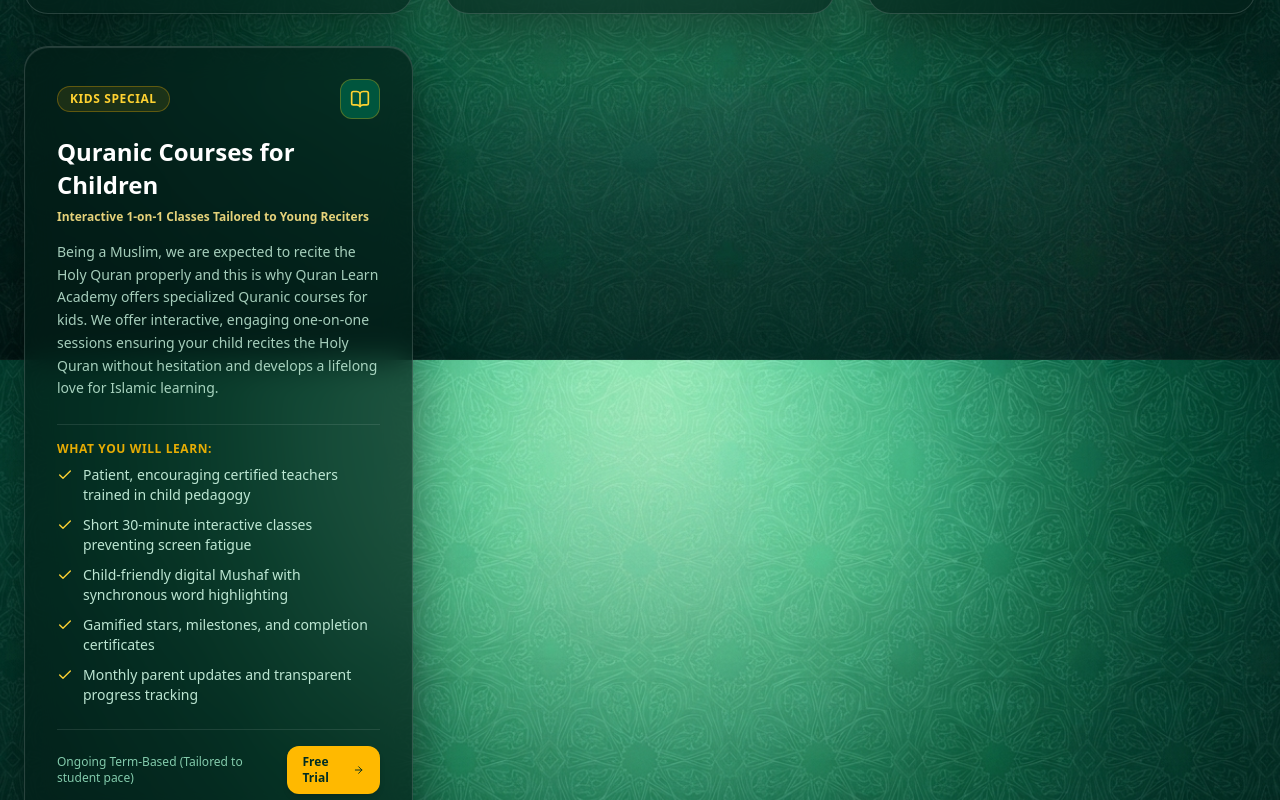
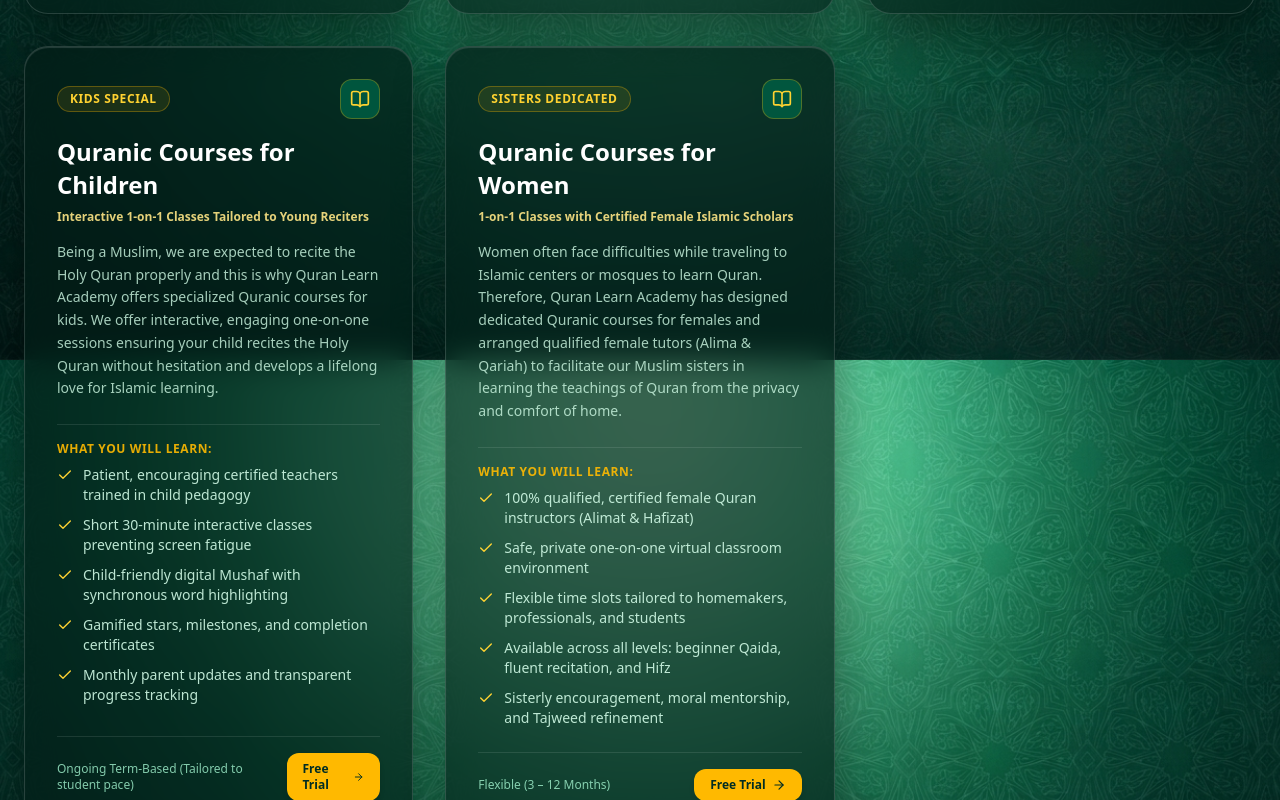
Before and after one commit to mdawoodali/QURAN-ACADEMY-APP, a Next.js app in the folder apps/web/: page /programmes in a window 1280 px wide. Shown: the part 1240-2040 px from the top of the page. Built offline with nearby package versions, Linux system fonts and the light colour scheme; a web font is replaced by a local one.

Commit message:
feat(services): add Quranic Courses for Women with certified female scholars

```diff
--- a/apps/web/src/data/services.ts
+++ b/apps/web/src/data/services.ts
@@ -83,5 +83,23 @@ export const ACADEMY_SERVICES: CourseService[] = [
     targetAudience: "Young Learners (Ages 4 to 15)",
     duration: "Ongoing Term-Based (Tailored to student pace)",
     iconName: "Users"
+  },
+  {
+    id: "quranic-courses-for-women",
+    title: "Quranic Courses for Women",
+    highlightWord: "Women",
+    subtitle: "1-on-1 Classes with Certified Female Islamic Scholars",
+    badge: "Sisters Dedicated",
+    description: "Women often face difficulties while traveling to Islamic centers or mosques to learn Quran. Therefore, Quran Learn Academy has designed dedicated Quranic courses for females and arranged qualified female tutors (Alima & Qariah) to facilitate our Muslim sisters in learning the teachings of Quran from the privacy and comfort of home.",
+    features: [
+      "100% qualified, certified female Quran instructors (Alimat & Hafizat)",
+      "Safe, private one-on-one virtual classroom environment",
+      "Flexible time slots tailored to homemakers, professionals, and students",
+      "Available across all levels: beginner Qaida, fluent recitation, and Hifz",
+      "Sisterly encouragement, moral mentorship, and Tajweed refinement"
+    ],
+    targetAudience: "Sisters, Working Women, Mothers & Young Girls",
+    duration: "Flexible (3 – 12 Months)",
+    iconName: "GraduationCap"
   }
 ];
```
